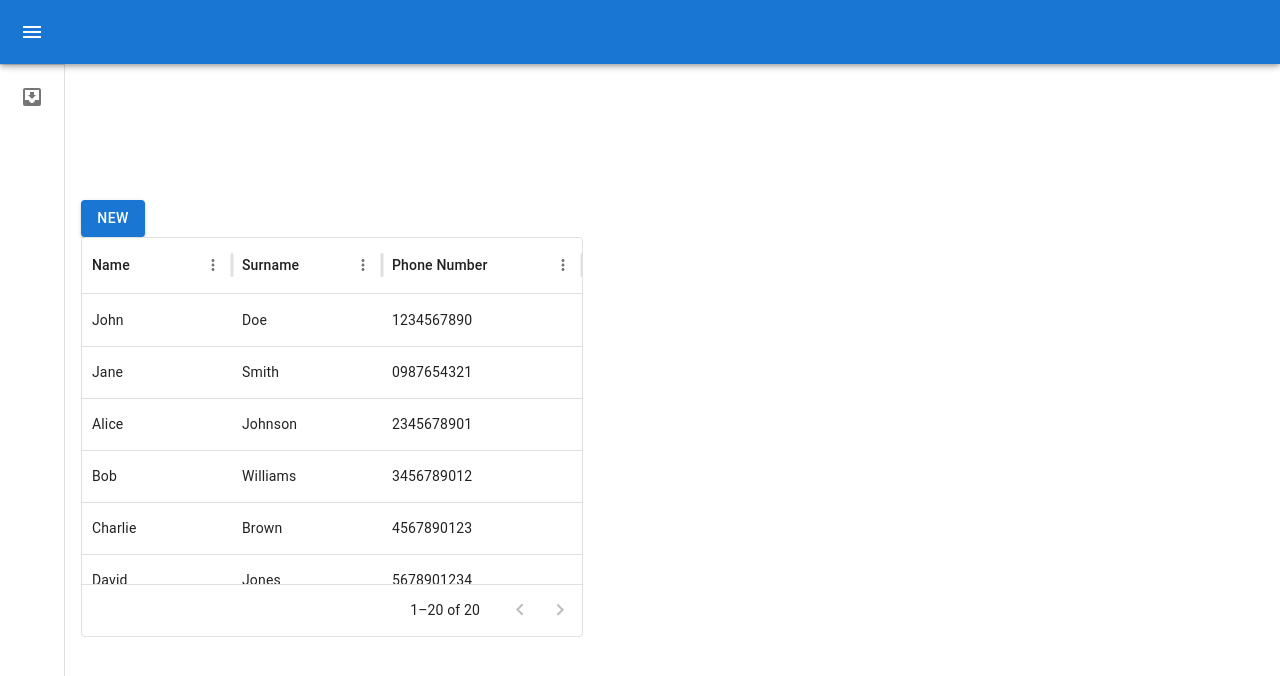
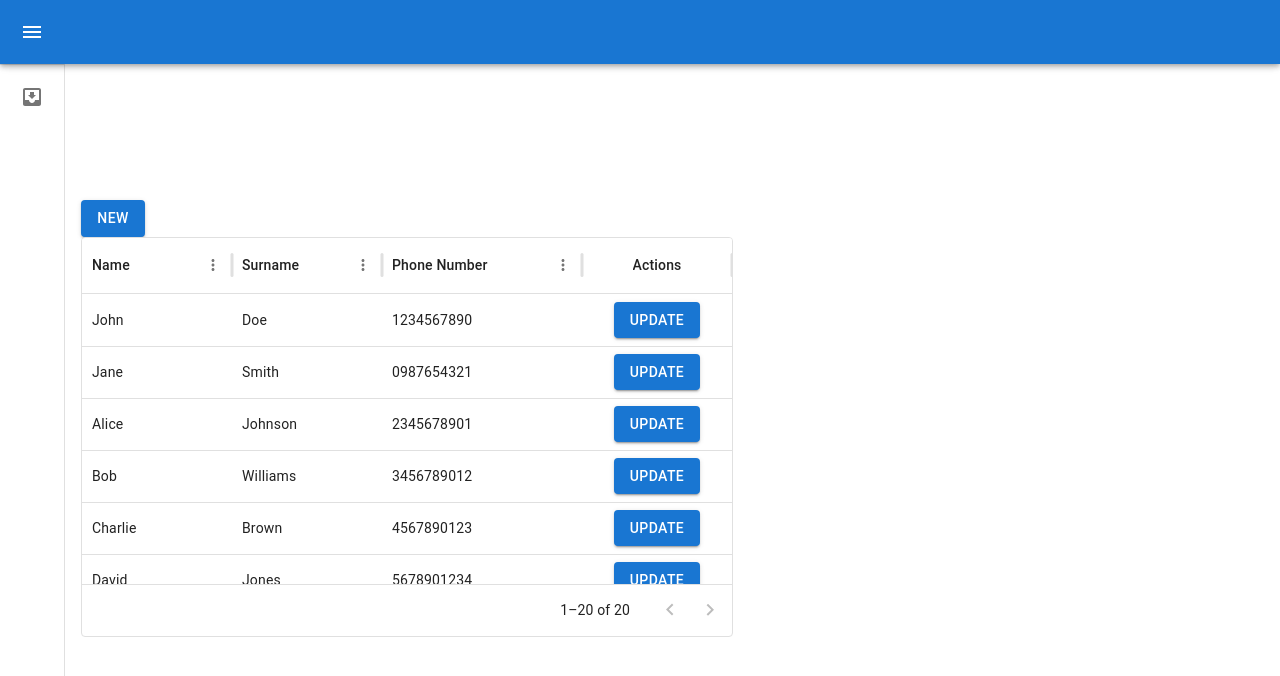
Before and after one commit to SimgeBozdogan/react-bootcamp-frontend, a React (Vite) app: page /phonebook in a window 1280 px wide. Shown: the top 676 px of the page. Built offline with nearby package versions, Linux system fonts and the light colour scheme.

Commit message:
feat: add "Update" button to each DataGrid row, open dialog form for record update, save updates to LocalStorage

```diff
--- a/src/components/Phonebook/index.tsx
+++ b/src/components/Phonebook/index.tsx
@@ -1,14 +1,8 @@
 import * as React from "react";
-import { DataGrid, GridColDef } from "@mui/x-data-grid";
+import { DataGrid, GridColDef, GridActionsCellItem } from "@mui/x-data-grid";
 import { Button, Dialog, DialogActions, DialogContent, DialogTitle, TextField } from "@mui/material";
 import { Formik, Field, Form } from "formik";
 import * as Yup from "yup";
-
-const columns: GridColDef[] = [
-  { field: "name", headerName: "Name", width: 150 },
-  { field: "surname", headerName: "Surname", width: 150 },
-  { field: "phoneNumber", headerName: "Phone Number", width: 200 },
-];
 
 const initialData = [
   { id: 1, name: "John", surname: "Doe", phoneNumber: "1234567890" },
@@ -36,6 +30,7 @@ const initialData = [
 const Phonebook: React.FC = () => {
   const [rows, setRows] = React.useState<any[]>([]);
   const [open, setOpen] = React.useState(false);
+  const [editRow, setEditRow] = React.useState<any>(null);
 
   React.useEffect(() => {
     let storedData = localStorage.getItem("phonebook");
@@ -46,7 +41,19 @@ const Phonebook: React.FC = () => {
     setRows(JSON.parse(storedData));
   }, []);
 
+  const handleEditClick = (row: any) => {
+    setEditRow(row);
+    setOpen(true);
+  };
+
   const handleNewEntry = (values: any) => {
+    if (editRow) {
+      const updatedRows = rows.map((row) =>
+        row.id === editRow.id ? { ...row, ...values } : row
+      );
+      localStorage.setItem("phonebook", JSON.stringify(updatedRows));
+      setRows(updatedRows);
+    } else {
       const newEntry = {
         id: rows.length + 1,
         ...values
@@ -54,8 +61,29 @@ const Phonebook: React.FC = () => {
       const updatedRows = [...rows, newEntry];
       localStorage.setItem("phonebook", JSON.stringify(updatedRows));
       setRows(updatedRows);
+    }
     setOpen(false);
+    setEditRow(null);
   };
+
+  const columns: GridColDef[] = [
+    { field: "name", headerName: "Name", width: 150 },
+    { field: "surname", headerName: "Surname", width: 150 },
+    { field: "phoneNumber", headerName: "Phone Number", width: 200 },
+    {
+      field: "actions",
+      headerName: "Actions",
+      type: "actions",
+      width: 150,
+      getActions: (params) => [
+        <GridActionsCellItem
+          icon={<Button variant="contained" color="primary">Update</Button>}
+          label="Update"
+          onClick={() => handleEditClick(params.row)}
+        />
+      ]
+    }
+  ];
 
   return (
     <div style={{ height: 400, width: "100%" }}>
@@ -64,10 +92,14 @@ const Phonebook: React.FC = () => {
       </Button>
       <DataGrid rows={rows} columns={columns} pageSizeOptions={[5]} />
       <Dialog open={open} onClose={() => setOpen(false)}>
-        <DialogTitle>New Entry</DialogTitle>
+        <DialogTitle>{editRow ? "Update Entry" : "New Entry"}</DialogTitle>
         <DialogContent>
           <Formik
-            initialValues={{ name: "", surname: "", phoneNumber: "" }}
+            initialValues={{
+              name: editRow ? editRow.name : "",
+              surname: editRow ? editRow.surname : "",
+              phoneNumber: editRow ? editRow.phoneNumber : ""
+            }}
             validationSchema={Yup.object({
               name: Yup.string().required("Required"),
               surname: Yup.string().required("Required"),
@@ -85,7 +117,9 @@ const Phonebook: React.FC = () => {
                 <Field as={TextField} name="phoneNumber" label="Phone Number" fullWidth margin="normal" error={touched.phoneNumber && !!errors.phoneNumber} helperText={touched.phoneNumber && errors.phoneNumber} />
                 <DialogActions>
                   <Button onClick={() => setOpen(false)} color="primary">Cancel</Button>
-                  <Button type="submit" color="primary" disabled={isSubmitting}>Add</Button>
+                  <Button type="submit" color="primary" disabled={isSubmitting}>
+                    {editRow ? "Update" : "Add"}
+                  </Button>
                 </DialogActions>
               </Form>
             )}
```
Lines whose indentation alone changed are shown as unchanged.
